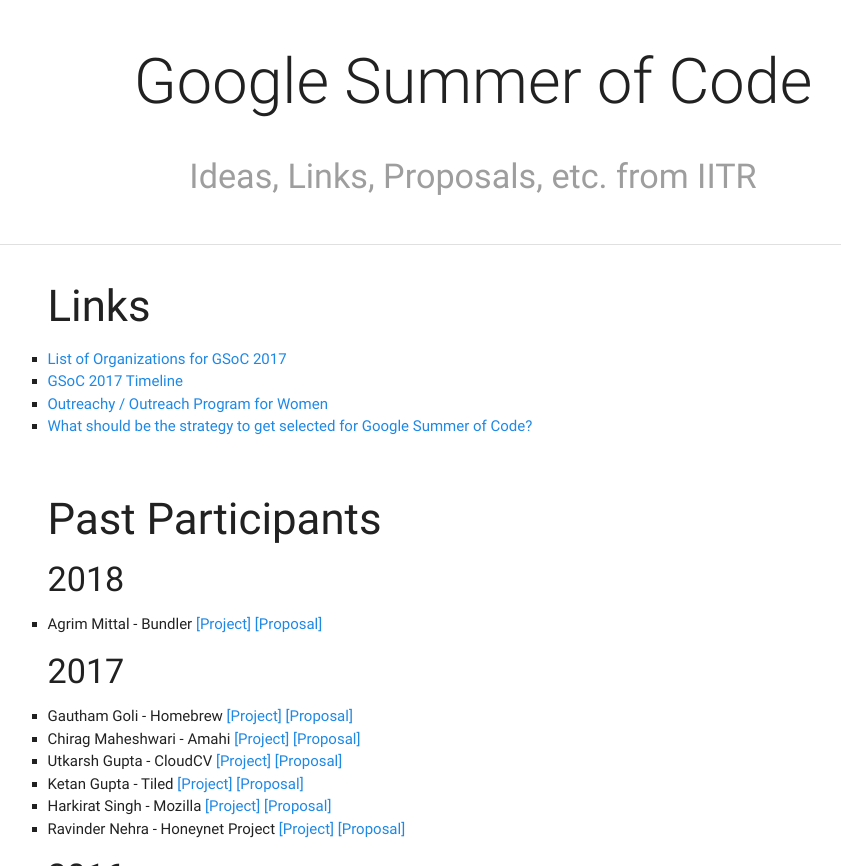
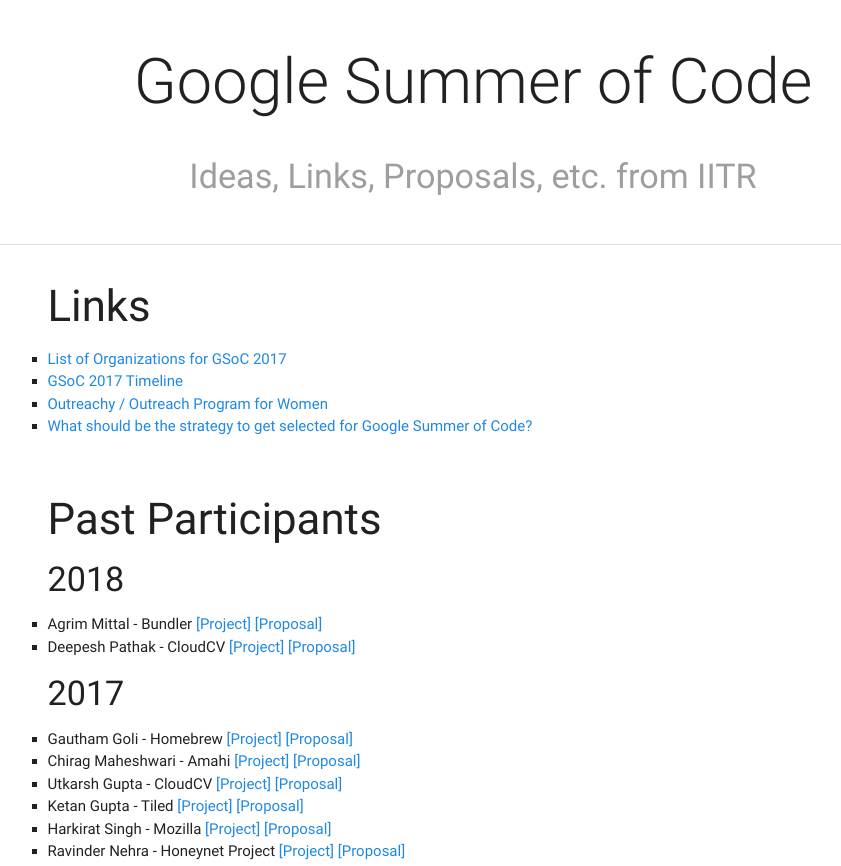
Before and after one commit to sdslabs/gsoc, a plain HTML site: page index.html in a window 1280 px wide. Shown: the top 866 px of the page, without its empty margins (167-1008 px from the left). Drawn offline with nearby package versions, Linux system fonts and the light colour scheme.

Commit message:
add dpathak gsoc project and proposal details

```diff
--- a/index.html
+++ b/index.html
@@ -57,6 +57,11 @@
                                 Agrim Mittal - Bundler
                                 <a target="_blank" href="https://summerofcode.withgoogle.com/archive/2018/projects/5547552766164992/">[Project]</a>
                                 <a target="_blank" href="https://docs.google.com/document/d/1KaR9eGU-UBewHa3KAAJLHQQaUL5TXNwG8npFGWh6ruA/">[Proposal]</a>
+                            </li>
+                            <li>
+                                Deepesh Pathak - CloudCV
+                                <a target="_blank" href="https://summerofcode.withgoogle.com/archive/2018/projects/6263373423443968/">[Project]</a>
+                                <a target="_blank" href="https://fristonio.me/assets/gsoc-cloudCV.pdf">[Proposal]</a>
                             </li>
                         </ul>
                         <h4>2017</h4>
```
